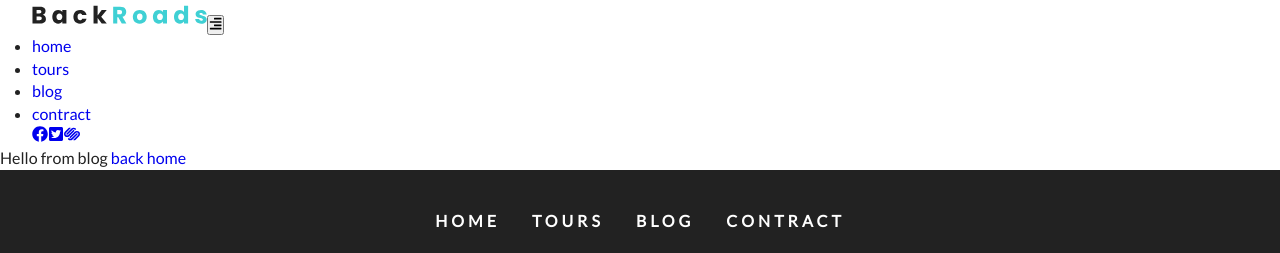
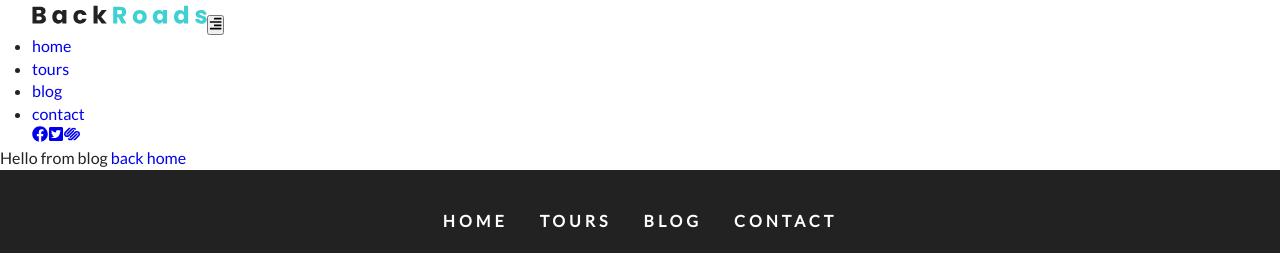
Before and after one commit to SarthakC/backroads-travel-agency-gatsby-project, a Gatsby site: page /blog in a window 1280 px wide. Shown: the top 253 px of the page. Built offline with nearby package versions, Linux system fonts and the light colour scheme; Gatsby itself is replaced by a stand-in of ours.

Commit message:
[fixed] typo in navbar links

```diff
--- a/src/constants/links.js
+++ b/src/constants/links.js
@@ -12,7 +12,7 @@ export default [
     text: "blog",
   },
   {
-    path: "/contract",
-    text: "contract",
+    path: "/contact",
+    text: "contact",
   },
 ]
```
